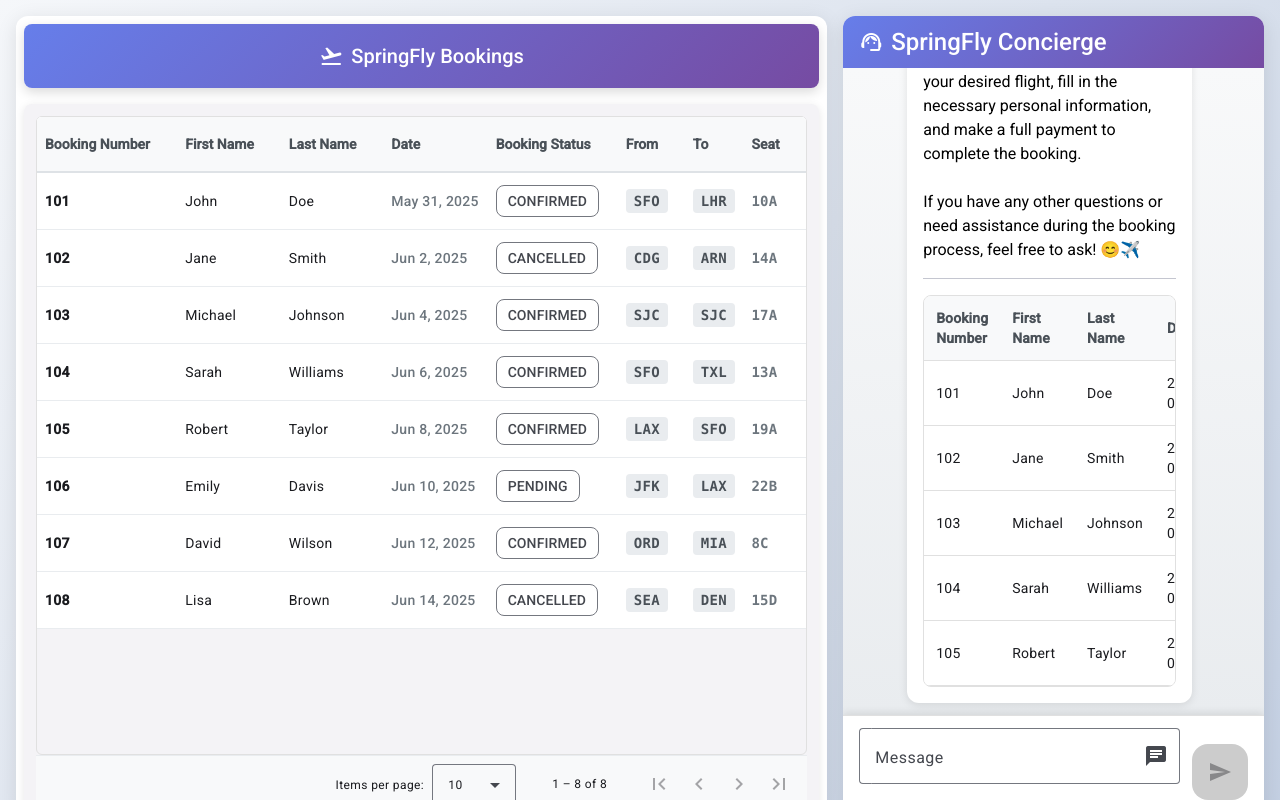
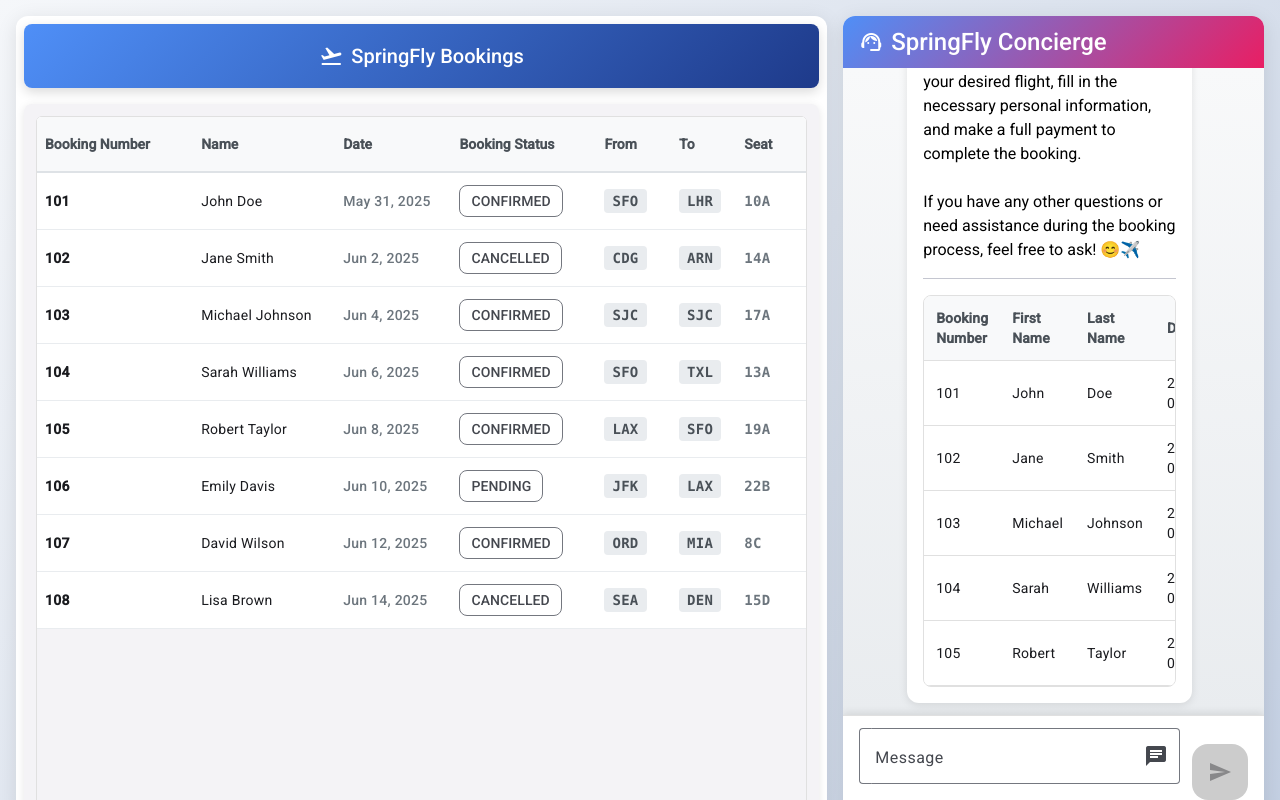
Before and after one commit to loiane/spring-ai-flight-booking, an Angular app in the folder frontend/: page / in a window 1280 px wide. Built offline with nearby package versions, Linux system fonts and the light colour scheme.

Commit message:
feat(bookings): consolidate first and last name columns into a single name column and update table configuration refactor(chat): update chat header background gradient for improved aesthetics

```diff
--- a/frontend/src/app/components/bookings/bookings.component.html
+++ b/frontend/src/app/components/bookings/bookings.component.html
@@ -23,16 +23,10 @@
             </td>
           </ng-container>
 
-          <!-- First Name Column -->
-          <ng-container matColumnDef="firstName">
-            <th mat-header-cell *matHeaderCellDef mat-sort-header>First Name</th>
-            <td mat-cell *matCellDef="let booking">{{ booking.firstName }}</td>
-          </ng-container>
-
-          <!-- Last Name Column -->
-          <ng-container matColumnDef="lastName">
-            <th mat-header-cell *matHeaderCellDef mat-sort-header>Last Name</th>
-            <td mat-cell *matCellDef="let booking">{{ booking.lastName }}</td>
+          <!-- Name Column -->
+          <ng-container matColumnDef="name">
+            <th mat-header-cell *matHeaderCellDef mat-sort-header>Name</th>
+            <td mat-cell *matCellDef="let booking">{{ booking.firstName }} {{ booking.lastName }}</td>
           </ng-container>
 
           <!-- Date Column -->
@@ -86,19 +80,9 @@
           <div class="no-data">
             <mat-icon class="no-data-icon">inbox</mat-icon>
             <h3>No bookings found</h3>
-            <p>Try adjusting your filters or search criteria</p>
           </div>
         }
       </div>
-
-      <!-- Paginator -->
-      <mat-paginator
-        #paginator
-        [pageSizeOptions]="[5, 10, 20, 50]"
-        [pageSize]="10"
-        showFirstLastButtons
-        class="table-paginator">
-      </mat-paginator>
     </mat-card-content>
   </mat-card>
 </div>
--- a/frontend/src/app/components/bookings/bookings.component.scss
+++ b/frontend/src/app/components/bookings/bookings.component.scss
@@ -9,7 +9,7 @@
 
 // Header styles
 .bookings-header {
-  background: linear-gradient(135deg, #667eea 0%, #764ba2 100%);
+  background: linear-gradient(135deg, #4f8ff7 0%, #1e3a8a 100%);
   color: white;
   margin-bottom: 1rem;
   border-radius: 8px;
@@ -177,11 +177,6 @@
       }
     }
   }
-
-  .table-paginator {
-    border-top: 1px solid #e9ecef;
-    background-color: #f8f9fa;
-  }
 }
 
 // No data state
--- a/frontend/src/app/components/bookings/bookings.component.ts
+++ b/frontend/src/app/components/bookings/bookings.component.ts
@@ -1,7 +1,6 @@
 import { Component, signal, computed, inject, ViewChild } from '@angular/core';
 import { CommonModule } from '@angular/common';
 import { MatTableModule, MatTableDataSource } from '@angular/material/table';
-import { MatPaginatorModule, MatPaginator } from '@angular/material/paginator';
 import { MatSortModule, MatSort } from '@angular/material/sort';
 import { MatButtonModule } from '@angular/material/button';
 import { MatIconModule } from '@angular/material/icon';
@@ -17,7 +16,6 @@ import { BookingService } from '../../services/booking.service';
   imports: [
     CommonModule,
     MatTableModule,
-    MatPaginatorModule,
     MatSortModule,
     MatButtonModule,
     MatIconModule,
@@ -29,7 +27,6 @@ import { BookingService } from '../../services/booking.service';
   styleUrls: ['./bookings.component.scss']
 })
 export class BookingsComponent {
-  @ViewChild(MatPaginator) paginator!: MatPaginator;
   @ViewChild(MatSort) sort!: MatSort;
 
   private readonly bookingService = inject(BookingService);
@@ -40,8 +37,7 @@ export class BookingsComponent {
   // Table configuration
   displayedColumns = signal<string[]>([
     'bookingNumber',
-    'firstName',
-    'lastName',
+    'name',
     'date',
     'bookingStatus',
     'from',
@@ -52,18 +48,16 @@ export class BookingsComponent {
   // Data source for Material Table
   dataSource = computed(() => {
     const data = new MatTableDataSource(this.bookings());
-    // Set paginator and sort after view init
+    // Set sort after view init
     setTimeout(() => {
-      if (this.paginator) data.paginator = this.paginator;
       if (this.sort) data.sort = this.sort;
     });
     return data;
   });
 
   ngAfterViewInit() {
-    // Initialize table with paginator and sort
+    // Initialize table with sort
     const dataSource = this.dataSource();
-    if (this.paginator) dataSource.paginator = this.paginator;
     if (this.sort) dataSource.sort = this.sort;
   }
 
@@ -85,8 +79,7 @@ export class BookingsComponent {
   exportToCSV() {
     const csvData = this.bookings().map(booking => ({
       'Booking Number': booking.bookingNumber,
-      'First Name': booking.firstName,
-      'Last Name': booking.lastName,
+      'Name': `${booking.firstName} ${booking.lastName}`,
       'Date': booking.date,
       'Status': booking.bookingStatus,
       'From': booking.from,
--- a/frontend/src/app/components/chat/chat.component.scss
+++ b/frontend/src/app/components/chat/chat.component.scss
@@ -7,7 +7,7 @@
 }
 
 .chat-header {
-  background: linear-gradient(135deg, #667eea 0%, #764ba2 100%);
+  background: linear-gradient(135deg, #4f8ff7 0%, #e91e63 100%);
   color: white;
   padding: 0.75rem 1rem;
   box-shadow: 0 2px 8px rgba(0, 0, 0, 0.1);
```
